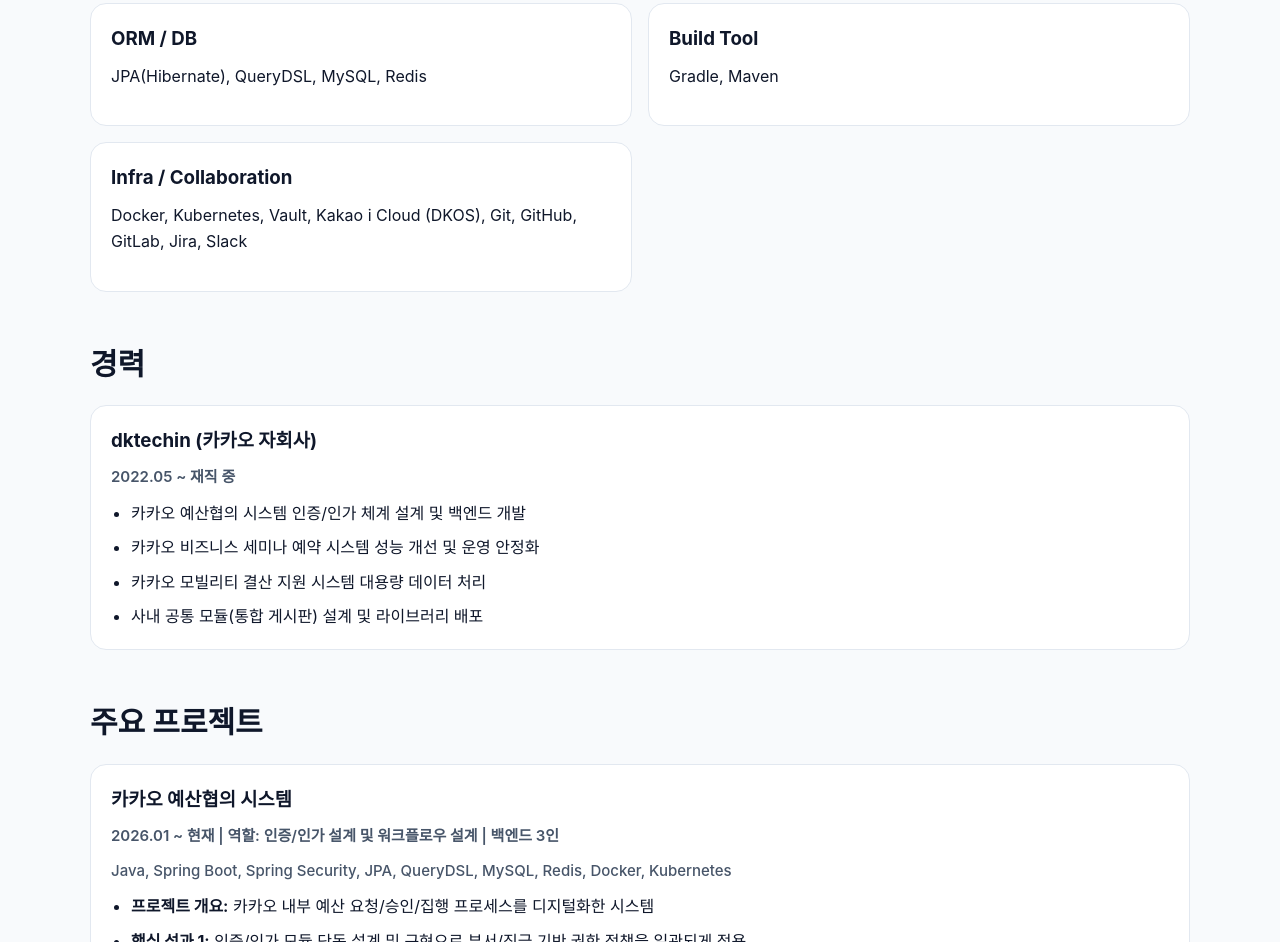
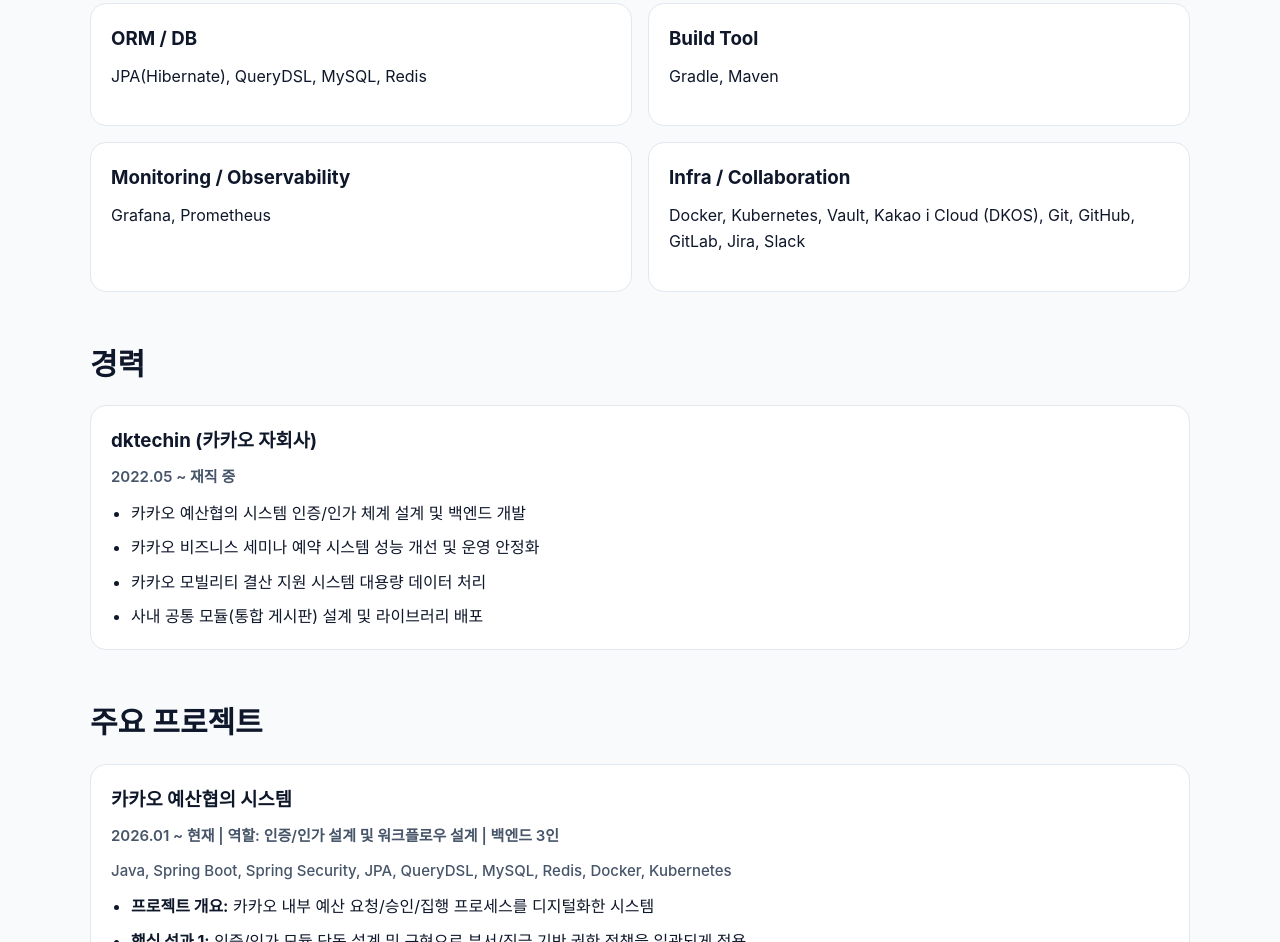
Before and after one commit to JoongHyuk-Kim/JoongHyuk-Kim.github.io, a plain HTML site: page index.html in a window 1280 px wide. Shown: the part 957-1899 px from the top of the page. Drawn offline with Linux system fonts and the light colour scheme.

Commit message:
Update : 기술스택 수정

```diff
--- a/index.html
+++ b/index.html
@@ -60,6 +60,10 @@
         <article class="card">
           <h3>Build Tool</h3>
           <p>Gradle, Maven</p>
+        </article>
+        <article class="card">
+          <h3>Monitoring / Observability</h3>
+          <p>Grafana, Prometheus</p>
         </article>
         <article class="card">
           <h3>Infra / Collaboration</h3>
```
